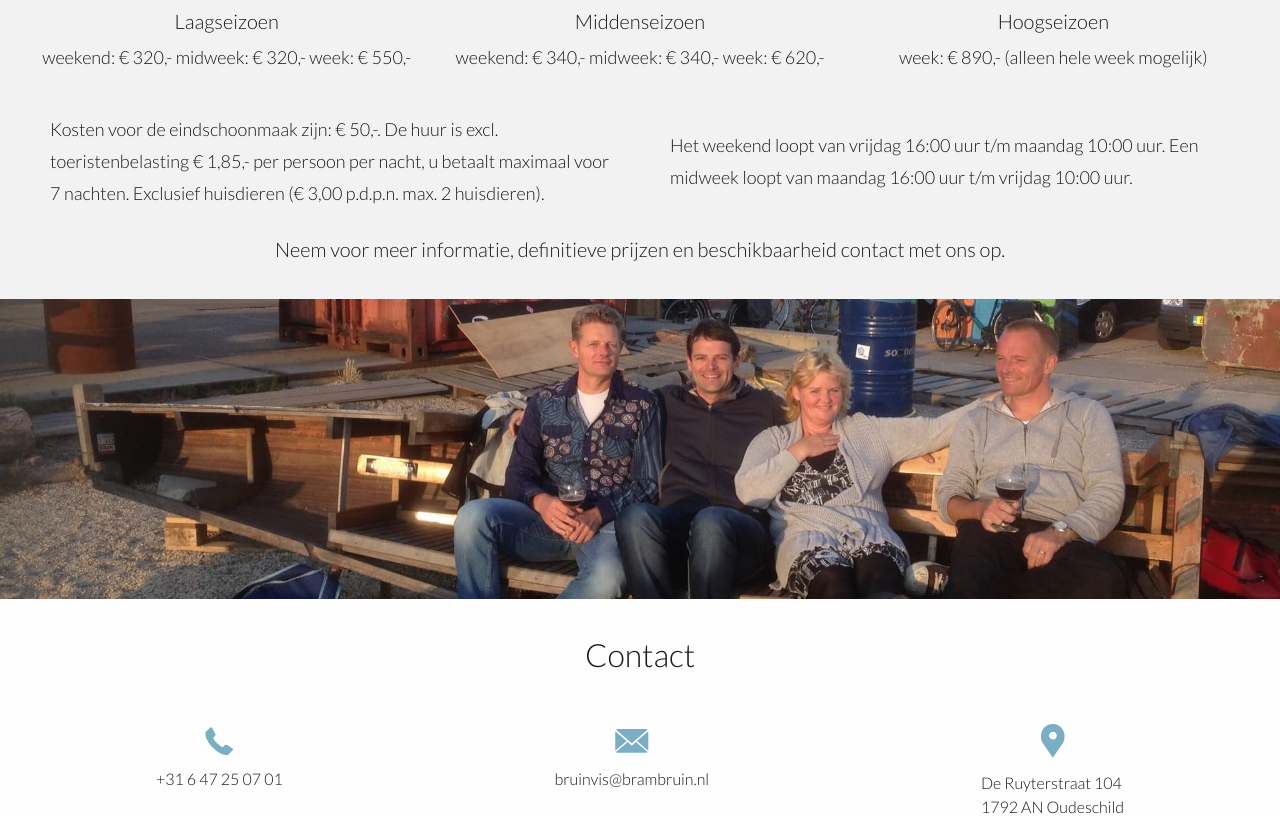
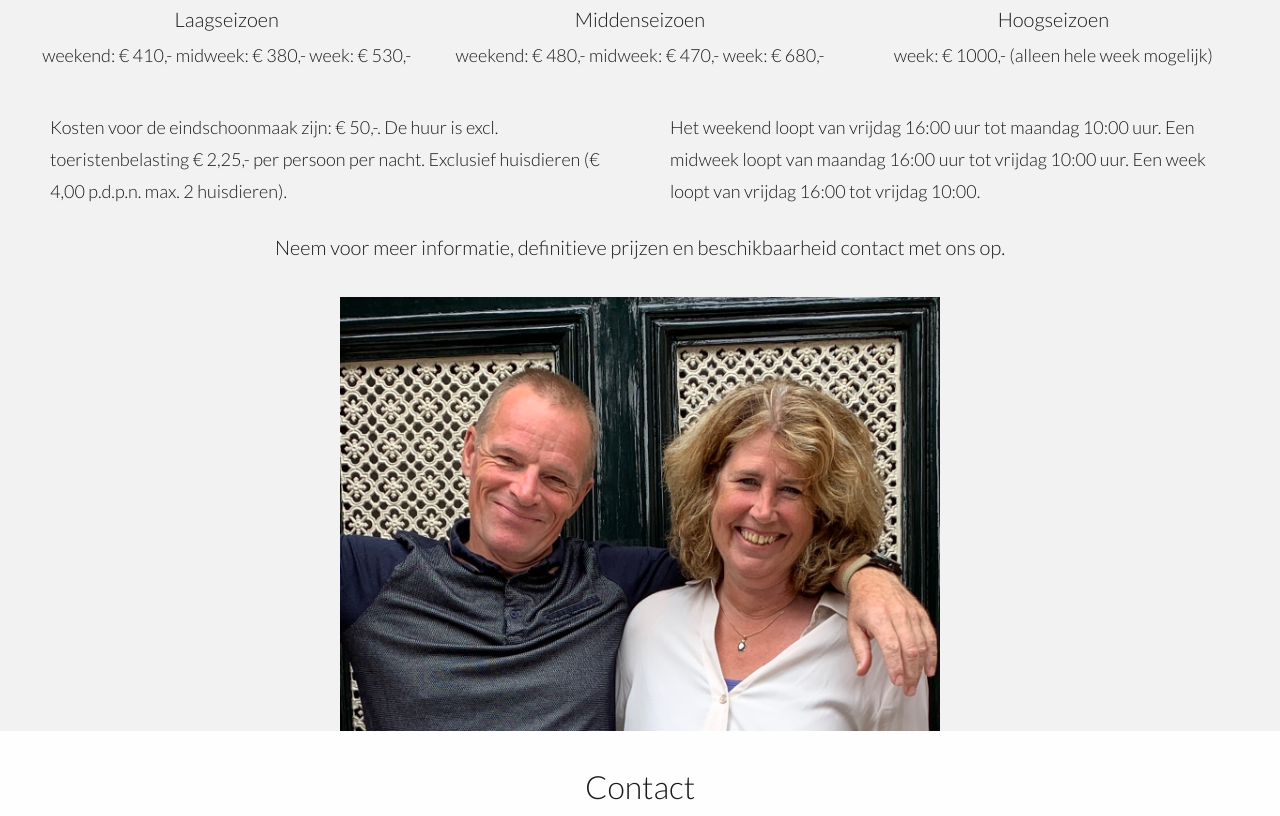
Before and after one commit to sjaakluthart/de-bruinvis, a React (Create React App) app: page / in a window 1280 px wide. Shown: the part 1740-2556 px from the top of the page. Built offline with nearby package versions, Linux system fonts and the light colour scheme.

Commit message:
Updates.

```diff
--- a/src/components/contact.jsx
+++ b/src/components/contact.jsx
@@ -9,7 +9,7 @@ function Contact() {
     <article className="contact">
       <h1><I18n text="contact" /></h1>
       <section>
-        <div><img src={phone} alt="phone" /><a href="tel:+31 6 47 25 07 01">+31 6 47 25 07 01</a></div>
+        <div><img src={phone} alt="phone" /><a href="tel:+31 6 29 05 11 37">+31 6 29 05 11 37</a></div>
         <div><img src={mail} alt="mail" /><a href="mailto:bruinvis@brambruin.nl">bruinvis@brambruin.nl</a></div>
         <div><img src={location} alt="location" /><p>De Ruyterstraat 104<br /> 1792 AN Oudeschild<br /> Texel</p></div>
       </section>
--- a/src/components/pricing.jsx
+++ b/src/components/pricing.jsx
@@ -3,14 +3,6 @@ import familie from '../assets/images/familiebruin.jpg';
 import I18n from './i18n';
 
 function Pricing() {
-  const style = {
-    backgroundImage: `url(${familie})`,
-    backgroundSize: 'cover',
-    backgroundPosition: 'center',
-    width: '100%',
-    height: '300px',
-    padding: 0
-  };
   return (
     <article className="pricing">
       <section>
@@ -35,7 +27,7 @@ function Pricing() {
         </section>
         <h2><I18n text="pricingHeader" /></h2>
       </section>
-      <section style={style} />
+      <img src={familie} className="hero" alt="Familie Bruin" />
     </article>
   );
 }
--- a/src/i18n/de.json
+++ b/src/i18n/de.json
@@ -6,7 +6,7 @@
   "aboutHeader5": "Es ist sehr schön restauriertes, authentisches, freistehendes und stimmungsvolles Fisherhäuschen für 4 bis 5 Personen.",
   "aboutHeader6": "Das Häuschen umfasst:",
   "aboutParagraph1": "Ein Wohnzimmer mit einem offenen Kamin, Fernseher und CD-Spieler (gratis Wi-Fi anwesend). Ein Esszimmer und eine neue authentische, gut erstattete offene Küche (Spülmaschine, Combi Mikrowelle). Einen Flur der Zugang bietet zur Toilette und Badezimmer (Dusche und Waschbecken). Oben zwei Schlafzimmer (2x1 und 2x1) und noch ein Bett im Korridor.",
-  "aboutParagraph2": "Das Häuschen ist freistehend mit an der Hinterseite einen großen sonnigen Garten mit einem Platz und Picknicktisch. An der Vorderseite ist eine Autofreie Straße, einen Rasen so groß wie 2 Fußballfeldern und ein Spielplatz. De Bruinvis ist sehr geeignet für Ruhesuchenden und Familien mit jungen Kindern.",
+  "aboutParagraph2": "Das Häuschen ist freistehend mit an der Hinterseite einen großen sonnigen Garten mit einem Platz und Picknicktisch. An der Vorderseite ist eine Autofreie Straße, einen Rasen so groß wie 2 Fußballfeldern und ein Spielplatz. De Bruinvis ist sehr gut geeignet für diejenigen, die Ruhe und Familien mit kleinen Kindern suchen und verfügt über einen eigenen Parkplatz.",
   "aboutHeader7": "Das Wattenmeer befindet sich auf 200m, Supermarkt auf 1000m, Hafen auf 1200m und der Strand auf 10 Minuten mit dem Auto.",
   "activities": "Aktivitäten",
   "shrimp": "Garnelenfang",
@@ -15,11 +15,11 @@
   "low": "Nebensaison",
   "mid": "Mitte der Saison",
   "high": "Saison",
-  "low-pricing": "Wochenende: € 320,- unter der Woche: € 320,- Woche: € 550,-",
-  "mid-pricing": "Wochenende: € 340,- unter der Woche: € 340,- Woche: € 620,-",
+  "low-pricing": "Wochenende: € 410,- unter der Woche: € 380,- Woche: € 550,-",
+  "mid-pricing": "Wochenende: € 480,- unter der Woche: € 470,- Woche: € 680,-",
   "high-pricing": "Woche: € 890,- (nur ganze Woche)",
-  "pricingParagraph1": "Die Kosten für die Endreinigung: € 50, -. Die Miete ist exklusive Ortstaxe € 1,85, -. Pro Person pro Nacht, zahlen Sie maximal 7 Nächte. Ohne Haustiere (3,00 € p.d.p.n. max. 2 Haustiere).",
-  "pricingParagraph2": "Das Wochenende läuft von Freitag 16.00 t / m Montag 10:00. Ein Mitte der Woche läuft von Montag 16.00 t / m Freitag 10:00 Uhr.",
+  "pricingParagraph1": "Die Kosten für die Endreinigung: € 50, -. Die Miete ist exklusive Ortstaxe € 2,25, -. Pro Person pro Nacht, zahlen Sie maximal 7 Nächte. Ohne Haustiere (4,00 € p.d.p.n. max. 2 Haustiere).",
+  "pricingParagraph2": "Das Wochenende läuft von Freitag 16.00 bis Montag 10:00. Ein Mitte der Woche läuft von Montag 16.00 bis Freitag 10:00 Uhr. Eine Woche läuft von Freitag 16.00 Uhr bis Freitag 10.00 Uhr.",
   "pricingHeader": "Weitere Informationen endgültigen Preise und Verfügbarkeit kontaktieren Sie uns.",
   "contact": "Kontakt",
   "location": "Lage Ferienhaus",
--- a/src/i18n/nl.json
+++ b/src/i18n/nl.json
@@ -6,7 +6,7 @@
   "aboutHeader5": "Het is een zeer goed gerestaureerd, autheniek, vrijstaand en sfeervol vissershuisje voor 4 a 5 personen.",
   "aboutHeader6": "Het huisje bestaat uit:",
   "aboutParagraph1": "Een zitkamer met open haard, tv en cd-speler (gratis wifi aanwezig). Een eetkamer en een nieuwe authentieke, goed uitgeruste open keuken (vaatwasser, combi magnetron). Een halletje welke toegang geeft tot de wc en badkamer (douche en wastafel). Boven twee slaapkamers (2 x 1 en 2 x 1) en een bed op de overloop.",
-  "aboutParagraph2": "Het huisje is vrijstaand met aan de achterzijde een besloten, grote zonnige tuin met een picknicktafel. Aan de voorzijde een autoloos straatje, een grasveld ter grootte van 2 voetbalvelden en een speeltuin. De Bruinvis is heel geschikt voor rustzoekers en gezinnen met jonge kinderen.",
+  "aboutParagraph2": "Het huisje is vrijstaand met aan de achterzijde een besloten, grote zonnige tuin met een picknicktafel. Aan de voorzijde een autoloos straatje, een grasveld ter grootte van 2 voetbalvelden en een speeltuin. De Bruinvis is heel geschikt voor rustzoekers en gezinnen met jonge kinderen en heeft een eigen parkeerplaats.",
   "aboutHeader7": "Waddenzee op 200m, supermarkt op 1000m, haven op 1200m en het strand op 10 minuten met de auto.",
   "activities": "Activiteiten",
   "shrimp": "Garnalen vissen",
@@ -15,11 +15,11 @@
   "low": "Laagseizoen",
   "mid": "Middenseizoen",
   "high": "Hoogseizoen",
-  "low-pricing": "weekend: € 320,- midweek: € 320,- week: € 550,-",
-  "mid-pricing": "weekend: € 340,- midweek: € 340,- week: € 620,-",
-  "high-pricing": "week: € 890,- (alleen hele week mogelijk)",
-  "pricingParagraph1": "Kosten voor de eindschoonmaak zijn: € 50,-. De huur is excl. toeristenbelasting € 1,85,- per persoon per nacht, u betaalt maximaal voor 7 nachten. Exclusief huisdieren (€ 3,00 p.d.p.n. max. 2 huisdieren).",
-  "pricingParagraph2": "Het weekend loopt van vrijdag 16:00 uur t/m maandag 10:00 uur. Een midweek loopt van maandag 16:00 uur t/m vrijdag 10:00 uur.",
+  "low-pricing": "weekend: € 410,- midweek: € 380,- week: € 530,-",
+  "mid-pricing": "weekend: € 480,- midweek: € 470,- week: € 680,-",
+  "high-pricing": "week: € 1000,- (alleen hele week mogelijk)",
+  "pricingParagraph1": "Kosten voor de eindschoonmaak zijn: € 50,-. De huur is excl. toeristenbelasting € 2,25,- per persoon per nacht. Exclusief huisdieren (€ 4,00 p.d.p.n. max. 2 huisdieren).",
+  "pricingParagraph2": "Het weekend loopt van vrijdag 16:00 uur tot maandag 10:00 uur. Een midweek loopt van maandag 16:00 uur tot vrijdag 10:00 uur. Een week loopt van vrijdag 16:00 tot vrijdag 10:00.",
   "pricingHeader": "Neem voor meer informatie, definitieve prijzen en beschikbaarheid contact met ons op.",
   "contact": "Contact",
   "location": "Locatie Vakantiehuisje",
--- a/src/index.css
+++ b/src/index.css
@@ -122,10 +122,6 @@ header h2 {
 
 .slick-dots li.slick-active button:before {
   opacity: 1;
-}
-
-.slick-next:before, .slick-prev:before {
-  opacity: .75;
 }
 
 .about header {
@@ -374,6 +370,18 @@ footer div div p {
   margin-bottom: 10px;
 }
 
+.slick-slide > div {
+  height: 350px;
+}
+
 .slide {
   outline: 0;
+  height: 350px;
 }
+
+.hero {
+  width: 100%;
+  display: block;
+  max-width: 600px;
+  margin: 0 auto;
+}
```
Also changed, not shown: src/assets/images/familiebruin.jpg.
